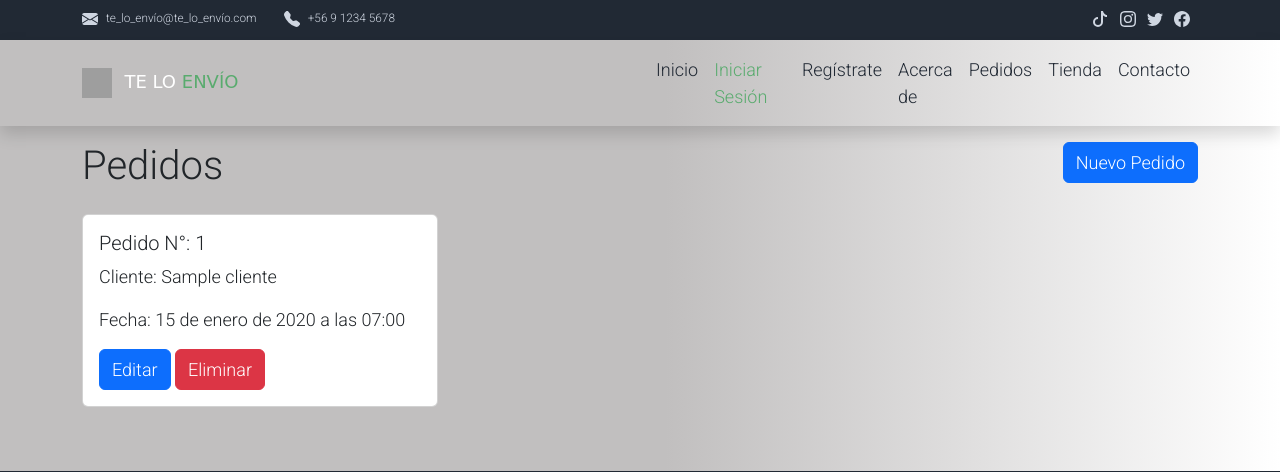
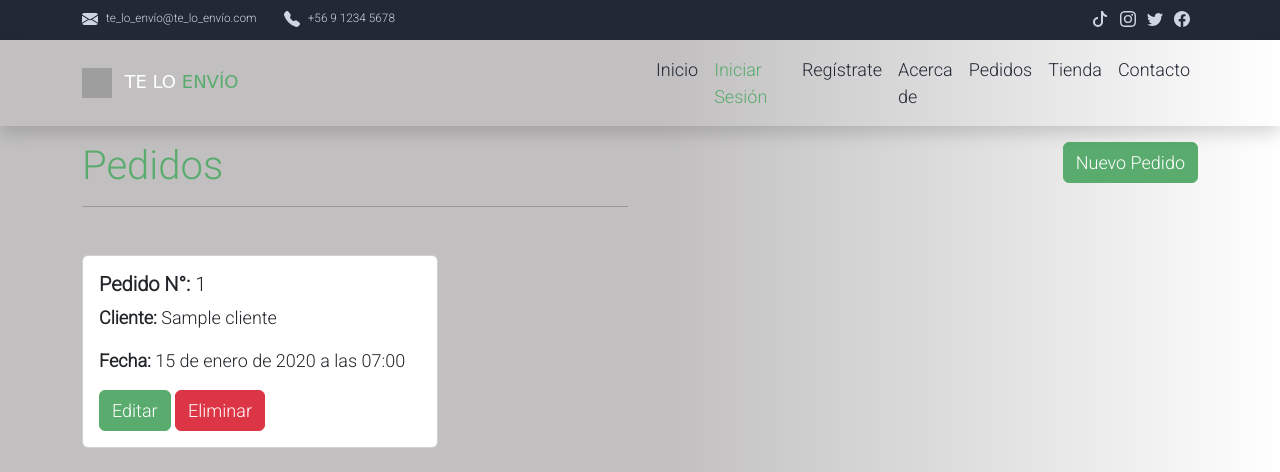
Before and after one commit to Leonardo-Rodenas/Prueba-de-Salida, a Django app: page /pedidos/ in a window 1280 px wide. Shown: the top 472 px of the page. Run offline with Django 4.2, Linux system fonts and the light colour scheme; tables that the repository leaves empty hold one stand-in row (values such as "Sample post"); some web fonts are replaced; grey boxes are pictures that could not be loaded.

Commit message:
agrego borrar a medias

```diff
--- a/prueba/app_1/templates/app_1/pedidos.html
+++ b/prueba/app_1/templates/app_1/pedidos.html
@@ -1,30 +1,30 @@
 {% extends "base.html"%}
 {% load static %}
 
-{% block titulo %} Prueba de Salida - Contacto {% endblock %}
+{% block titulo %} Prueba de Salida - Pedidos {% endblock %}
 
 {% block content %}
 
 <div class="container pb-3">
     <div class="row mt-3">
       <div class="col-12 col-md-6">
-        <h1>Pedidos</h1>
+        <h1 class="text-success">Pedidos</h1>
+        <hr>
       </div>
       <div class="col-12 col-md-6" style="text-align: right;">
-        <a href="#" class="btn btn-primary">Nuevo Pedido</a>
+        <a href="#" class="btn btn-success">Nuevo Pedido</a>
       </div>
     </div>
     <div class="row mt-3">
       {% for pedido in pedidos %}
       <div class="col-12 col-md-6 col-lg-4">
-        <div class="card">
+        <div class="card mt-3">
           <div class="card-body">
-            <h5 class="card-title">Pedido N°: {{ pedido.id }}</h5>
-            <p class="card-text">Cliente: {{ pedido.idcliente.nombreCliente }}</p>
-            <p class="card-text">Fecha: {{ pedido.fecha_pedido }}</p>
-
-            <a href="#" class="btn btn-primary">Editar</a>
-            <a class="btn btn-danger" href="#">Eliminar</a>
+            <h5 class="card-title"><b>Pedido N°:</b> {{ pedido.id }}</h5>
+            <p class="card-text"><b class="fw-bold">Cliente:</b> {{ pedido.idcliente.nombreCliente }}</p>
+            <p class="card-text"><b class="fw-bold">Fecha:</b> {{ pedido.fecha_pedido }}</p>
+            <a href="#" class="btn btn-success">Editar</a>
+            <a class="btn btn-danger" href="{% url 'pedido_eliminar' pedido.id %}">Eliminar</a>
           </div>
         </div>
       </div>
--- a/prueba/app_1/urls.py
+++ b/prueba/app_1/urls.py
@@ -4,7 +4,7 @@ from .views import VistaLoginCustom
 from django.contrib.auth.views import LogoutView
 from django.conf import settings
 from django.conf.urls.static import static
-from app_1.views import PedidoView
+from app_1.views import PedidoView, PedidoEliminarView
 
 urlpatterns = [
    path('', views.home, name='home'),
@@ -17,6 +17,7 @@ urlpatterns = [
    path('perfil_usuario/', views.perfil_usuario, name='perfil'),
    path('exito', views.exito, name='exito'),
    path('pedidos/', PedidoView.as_view(), name='pedidos'),
+   path('pedidos/<int:pk>/delete/', PedidoEliminarView.as_view(), name='pedido_eliminar'),
 ]
 
 urlpatterns += static(settings.MEDIA_URL, document_root=settings.MEDIA_ROOT)
--- a/prueba/app_1/views.py
+++ b/prueba/app_1/views.py
@@ -5,7 +5,7 @@ from .forms import FormularioContacto
 from django.contrib.auth.views import LoginView
 from django.urls import reverse_lazy
 from .models import Producto, Pedido
-from django.views.generic import TemplateView
+from django.views.generic import TemplateView, DeleteView
 
 # Create your views here.
 
@@ -66,3 +66,8 @@ class PedidoView(TemplateView):
   def get(self, request):
     pedidos = Pedido.objects.all()
     return render(request, self.template_name, { 'pedidos': pedidos })
+
+class PedidoEliminarView(DeleteView):
+  model = Pedido
+  template_name = 'pedido_eliminar.html'
+  success_url = reverse_lazy('pedidos')
```
Also changed, not shown: prueba/app_1/templates/app_1/pedido_eliminar.html (added, +25 -0 lines).
